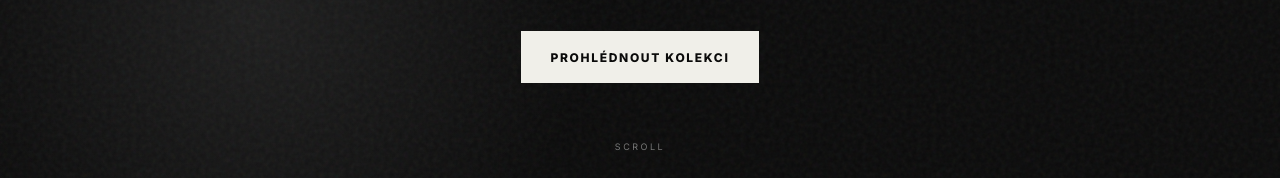
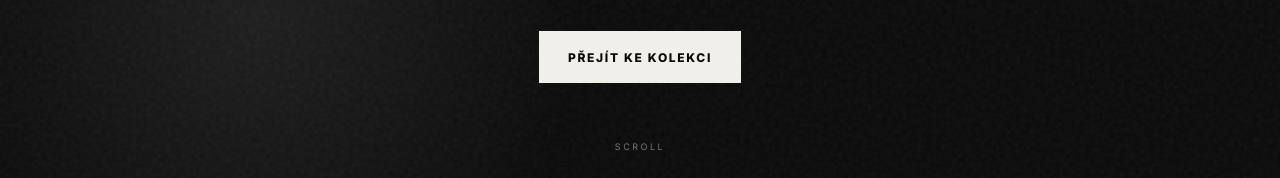
Before and after one commit to voskytt/voskytt-web, a plain HTML site: page index.html in a window 1280 px wide. Shown: the part 622-800 px from the top of the page. Drawn offline with Linux system fonts and the light colour scheme.

Commit message:
Update index.html

```diff
--- a/index.html
+++ b/index.html
@@ -32,7 +32,7 @@
     Dva produkty. Jeden drop.<br>
     Dostupné na omezenou dobu.
 </p>
-        <a class="button button-light" href="#shop">PROHLÉDNOUT KOLEKCI</a>
+        <a class="button button-light" href="#shop">PŘEJÍT KE KOLEKCI</a>
       </div>
       <div class="scroll-indicator">SCROLL</div>
     </section>
```
